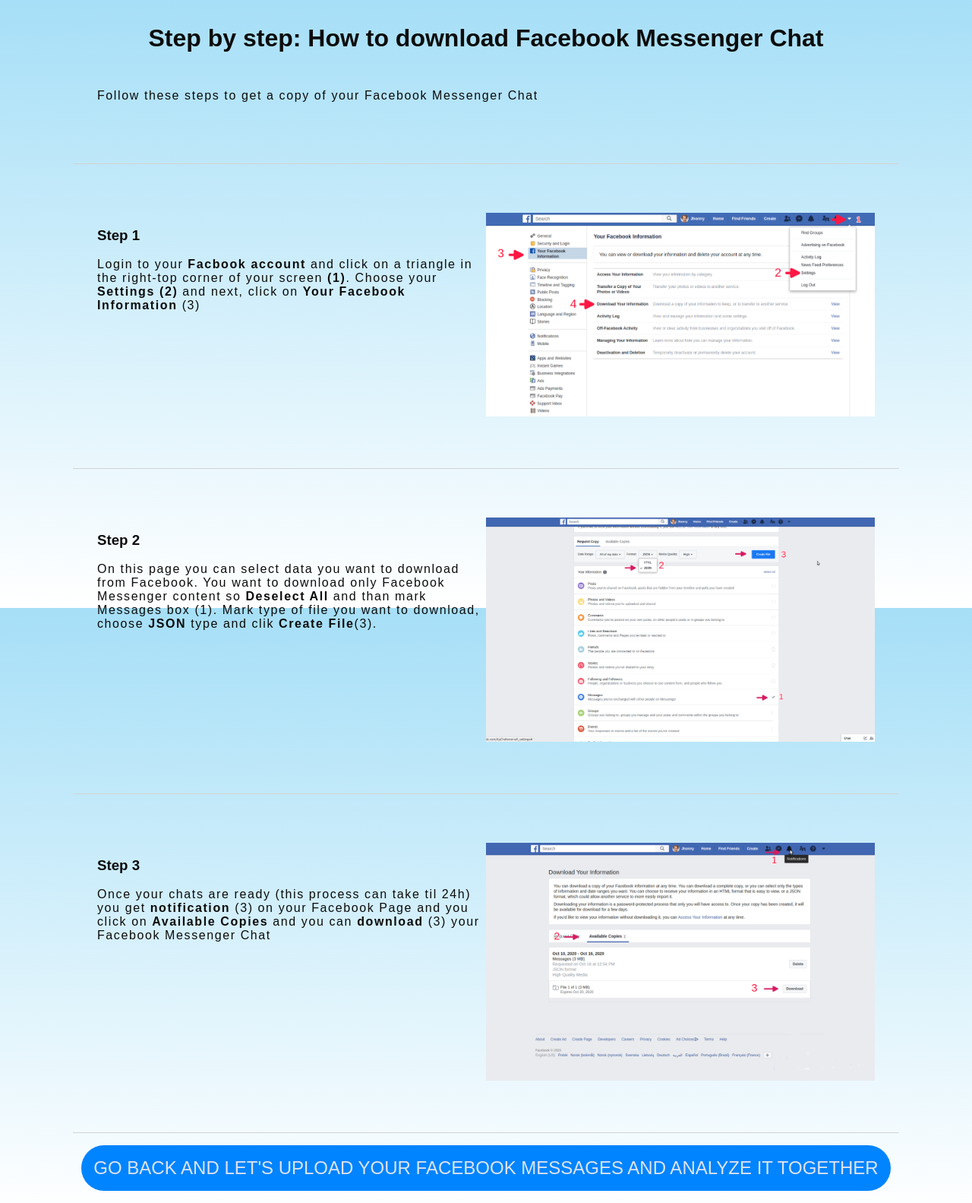
After one commit to bartoszkobylinski/facebook_chat_parser, a Django app: page /how_to_download_facebook_messanger in a window 1280 px wide. The commit adds this page. Shown: the whole page at 76% size. Run offline with Django 3.2, Linux system fonts and the light colour scheme.

Commit message:
ADDING NEW TEMPLATE PAGE TO PROJECT
- adding a new html page
- adding changes to css file according to new page
- adding FacebookView to views.py and url to this

```diff
--- a/facebook_parser/facebook/static/css/style.css
+++ b/facebook_parser/facebook/static/css/style.css
@@ -215,6 +215,7 @@ ul li{
 }
 .form-wrapper h4{
     margin: 3rem 1rem;
+    margin-bottom: 0;
     letter-spacing: 0.1rem;
 }
 .form-wrapper h4:first-of-type{
@@ -249,3 +250,65 @@ footer{
 footer p {
     margin-top: 2rem;
 }
+.download-button{
+    border: none;
+    padding: 0.75rem;
+}
+.download-button a{
+    color: #0084ff;
+    text-decoration: none;
+    font-size: 3.5rem;
+}
+.errorlist li{
+    border: 1px solid  #ff0033;
+    color: #ff0033 ;
+    font-weight: 900;
+}
+
+/*-------------------download-page--------------*/
+.tutorial-container{
+    display: flex;
+    flex-direction: column;
+    align-items: center;
+}
+article{
+    display: flex;
+    width: 80%;
+    padding: 4rem 2rem;
+    border-bottom: 1px solid lightgray;
+}
+article p{
+    letter-spacing: 0.1rem;
+    font-weight: 500;
+}
+.first-article{
+    display: flex;
+    flex-direction: column;
+    justify-content: center;
+    padding-top: 0;
+}
+.first-article h3{
+    font-size: 2rem;
+    text-align: center;
+}
+
+.article-content{
+    width: 50%;
+}
+.article-image{
+    width: 50%;
+}
+.article-image img{
+    width: 100%;
+}
+.backwards-link{
+    text-decoration: none;
+    text-transform: uppercase;
+    color: #dfe3ee;
+    font-size: 1.5rem;
+    font-weight: 500;
+    border-radius: 30px;
+    background-color: #0084ff;
+    padding: 1rem;
+    margin: 1rem;
+}
--- a/facebook_parser/facebook/templates/facebook_form.html
+++ b/facebook_parser/facebook/templates/facebook_form.html
@@ -4,6 +4,7 @@
 <head>
     <meta charset="UTF-8">
     <meta name="viewport" content="width=device-width, initial-scale=1.0">
+    <script src="https://kit.fontawesome.com/aef6646358.js" crossorigin="anonymous"></script>
     <link rel="stylesheet" href="{% static 'css/style.css' %}">
     <link href="https://fonts.googleapis.com/css2?family=Montserrat&display=swap" rel="stylesheet">
     <script src="{% static 'js/populate.js' %}"></script>
@@ -15,7 +16,7 @@
     </nav>
     <main class="facebook-main">
         <section>
-            <h3>Do you chat on Facebook Messanger? Who doesn't? More than 1 bilion people on Earth do.</h3>
+            <h3>Do you chat on Facebook Messenger? Who doesn't? More than 1 bilion people on Earth do.</h3>
             <div class="wrapper">
                 <div class="chat-container">
                 <ul>
@@ -41,6 +42,9 @@
                             <input id="upload-button" type="submit" value="upload" onclick="changeText()">
                         </form>
                         <h4>If you don't know how to find your facebook file, here is information how you can get it.</h4>
+                        <button class="download-button">
+                            <a href="{% url 'download' %}"><i class="far fa-arrow-alt-circle-right arrow1" aria-hidden="true"></i></a>
+                        </button>
                     </div>
                 </div>
             </div>
--- /dev/null
+++ b/facebook_parser/facebook/templates/how_to_download_facebook.html
@@ -0,0 +1,53 @@
+{% load static %}
+<!DOCTYPE html>
+<html lang="en">
+<head>
+    <meta charset="UTF-8">
+    <meta name="viewport" content="width=device-width, initial-scale=1.0">
+    <link rel="stylesheet" href="{% static 'css/style.css' %}">
+    <script src="https://cdnjs.cloudflare.com/ajax/libs/Chart.js/2.9.3/Chart.min.js" integrity="sha512-s+xg36jbIujB2S2VKfpGmlC3T5V2TF3lY48DX7u2r9XzGzgPsa6wTpOQA7J9iffvdeBN0q9tKzRxVxw1JviZPg==" crossorigin="anonymous"></script>
+    <title>Document</title>
+</head>
+<body>
+
+    <div class="tutorial-container">
+        <article class="first-article">
+            <h3>Step by step: How to download Facebook Messenger Chat</h3>
+            <p>Follow these steps to get a copy of your Facebook Messenger Chat</p>
+        </article>
+        <article>
+            <div class="article-content">
+                <h3>Step 1</h3>
+                <p>Login to your <strong>Facbook account</strong> and click on a triangle in the right-top corner of your screen <strong>(1)</strong>. Choose your <strong>Settings (2)</strong>  and next, click on <strong>Your Facebook Information</strong> (3) </p>
+            </div>
+            <div class="article-image">
+                <img src="{% static 'images/fb_down_1.png' %}" alt="how-to-download-facebook-messenger-picture-1">
+            </div>
+        </article>
+        <article>
+            <div class="article-content">
+                <h3>Step 2</h3>
+                <p>On this page you can select data you want to download from Facebook. You want to download only Facebook Messenger content so <strong>Deselect All</strong> and than mark Messages box (1). Mark type of file you want to download, choose <strong>JSON</strong> type and clik <strong>Create File</strong>(3).</p>
+            </div>
+            <div class="article-image">
+                <img src="{% static 'images/fb_down_2.png' %}" alt="how-to-download-facebook-meesenger-picture-2">
+            </div>
+        </article>
+        <article>
+            <div class="article-content">
+                <h3>Step 3</h3>
+            <p>Once your chats are ready (this process can take til 24h) you get <strong>notification</strong> (3) on your Facebook Page and you click on <strong>Available Copies</strong>  and you can <strong>download</strong> (3) your Facebook Messenger Chat </p>
+
+            </div>
+            <div class="article-image">
+                <img src="{% static 'images/fb_down_3.jpeg' %}" alt="how-to-download-facebook-meesenger-picture-3">
+            </div>
+
+        </article>
+
+        <a href="{% url 'index' %}" class="backwards-link">Go back and let's upload your facebook messages and analyze it together</a>
+    </div>
+
+
+</body>
+</html>
--- a/facebook_parser/facebook/urls.py
+++ b/facebook_parser/facebook/urls.py
@@ -1,8 +1,9 @@
 from django.urls import path
-from .views import UploadFileView, ChartView, DeleteFaceView
+from .views import UploadFileView, ChartView, DeleteFaceView, FacebookDownloadView
 
 urlpatterns = [
     path("", UploadFileView.as_view(), name="index"),
     path("index", ChartView.as_view(), name="facebook"),
     path("delete", DeleteFaceView.as_view(), name="delete"),
+    path("how_to_download_facebook_messanger", FacebookDownloadView.as_view(), name="download")
 ]
--- a/facebook_parser/facebook/views.py
+++ b/facebook_parser/facebook/views.py
@@ -286,3 +286,7 @@ class DeleteFaceView(TemplateView):
         queryset = FacebookChatModel.objects.all()
         queryset.delete()
         return context
+
+
+class FacebookDownloadView(TemplateView):
+    template_name = "how_to_download_facebook.html"
```
Also changed, not shown: facebook_parser/facebook/static/images/fb_down_1.png (added), facebook_parser/facebook/static/images/fb_down_2.png (added), facebook_parser/facebook/static/images/fb_down_3.jpeg (added).
